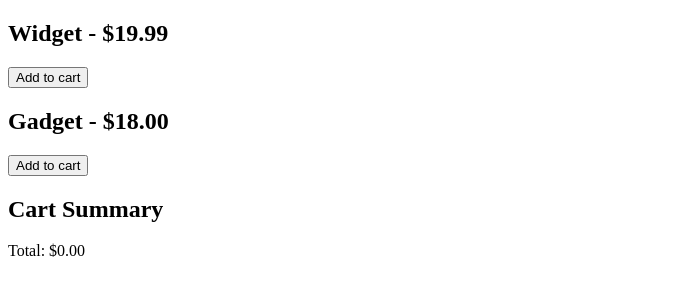
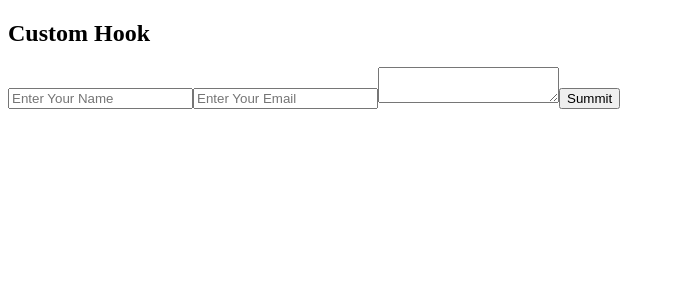
Before and after one commit to Ayub4702/React-Js-Dugsiiye, a React (Vite) app: page / in a window 1280 px wide. Shown: the top 300 px of the page, without its empty margins (0-675 px from the left). Built offline with nearby package versions, Linux system fonts and the light colour scheme.

Commit message:
exercise custom hooks

```diff
--- a/src/App.jsx
+++ b/src/App.jsx
@@ -1,17 +1,15 @@
+import FormContext from "./FormContext";
+import ContactForm from "./ContactForm";
 import { useState } from "react";
-import ContextCarWidgetGidget from "./ContextCarWidgetGidget";
-import WidgetGidget from "./WidgetGidget";
-import Total from "./Total";
 
-function App() {
-  const [cart, setCart] = useState([]);
+const App = () => {
+  const [valueInfo, setValueInfo] = useState({name: '', email: ''});
 
   return (
-    <ContextCarWidgetGidget.Provider value={{ cart, setCart }}>
-      <WidgetGidget />
-      <Total />
-    </ContextCarWidgetGidget.Provider>
+    <FormContext.Provider value={{ valueInfo, setValueInfo }}>
+      <ContactForm />
+    </FormContext.Provider>
   );
-}
+};
 
 export default App;
--- /dev/null
+++ b/src/ContactForm.jsx
@@ -0,0 +1,37 @@
+import { useContext } from "react";
+import FormContext from "./FormContext";
+
+const ContactForm = () => {
+  const { valueInfo, setValueInfo } = useContext(FormContext);
+
+  function handleForm(e) {
+    setValueInfo({...valueInfo, [e.target.name]: e.target.value});
+
+  }
+
+  function handleSummit () {
+
+    console.log('from data :', valueInfo)
+  }
+
+  return (
+    <div>
+      <h2>Custom Hook</h2>
+
+      <input
+      name="name"
+        type="text"
+        placeholder="Enter Your Name"
+        value={valueInfo.name}
+        onChange={handleForm}
+      />
+
+      <input name="email" type="email" placeholder="Enter Your Email" value={valueInfo.email} onChange={handleForm}/>
+
+      <textarea name="summit" id="summit"></textarea>
+      <button onClick={handleSummit}>Summit</button>
+    </div>
+  );
+};
+
+export default ContactForm;
--- /dev/null
+++ b/src/FormContext.js
@@ -0,0 +1,5 @@
+import { createContext } from "react";
+
+const FormContext = createContext();
+
+export default FormContext;
```
Also changed, not shown: src/GithubApi.jsx (added, +18 -0 lines), src/useFetch.jsx (added, +45 -0 lines).
